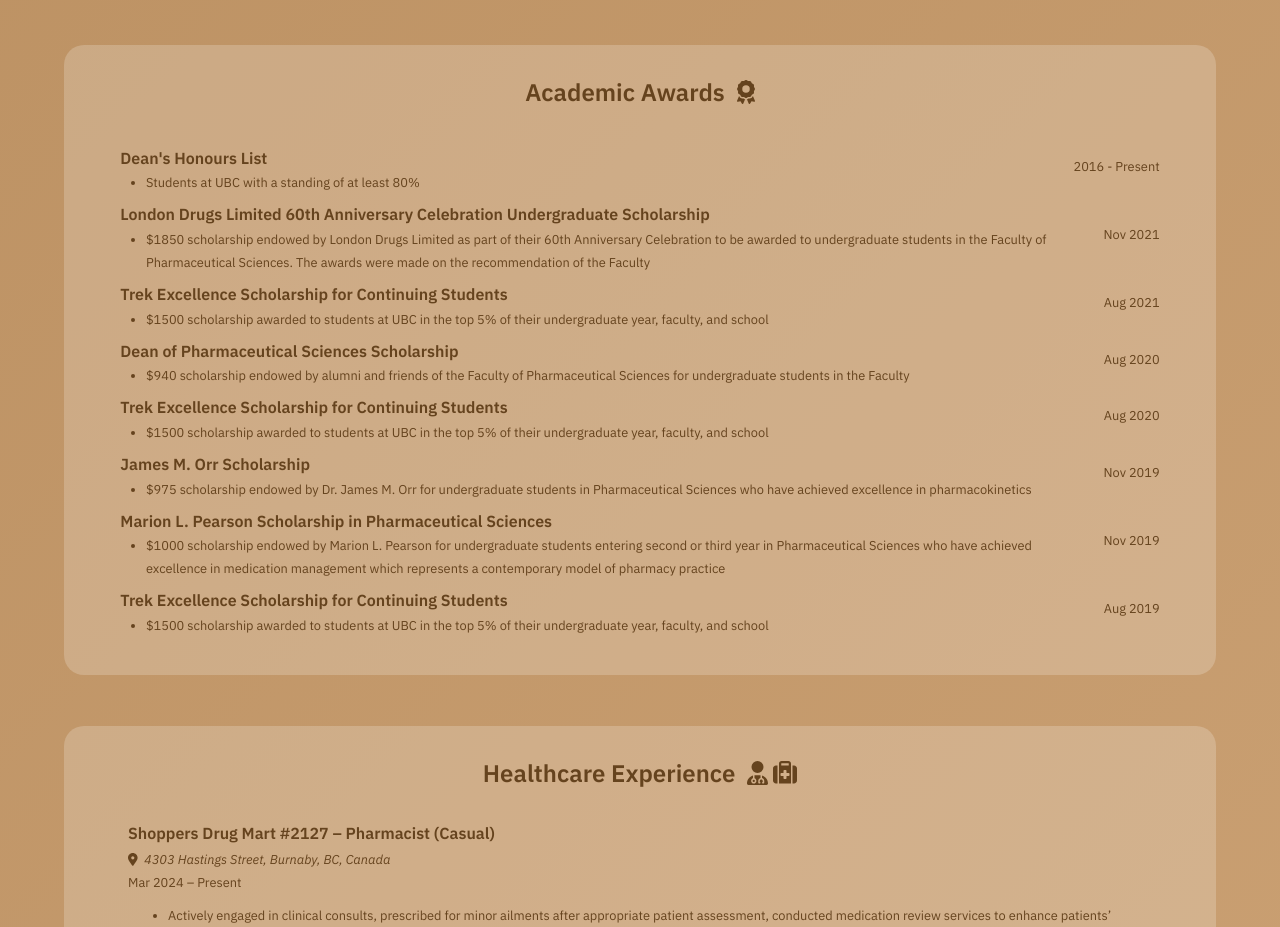
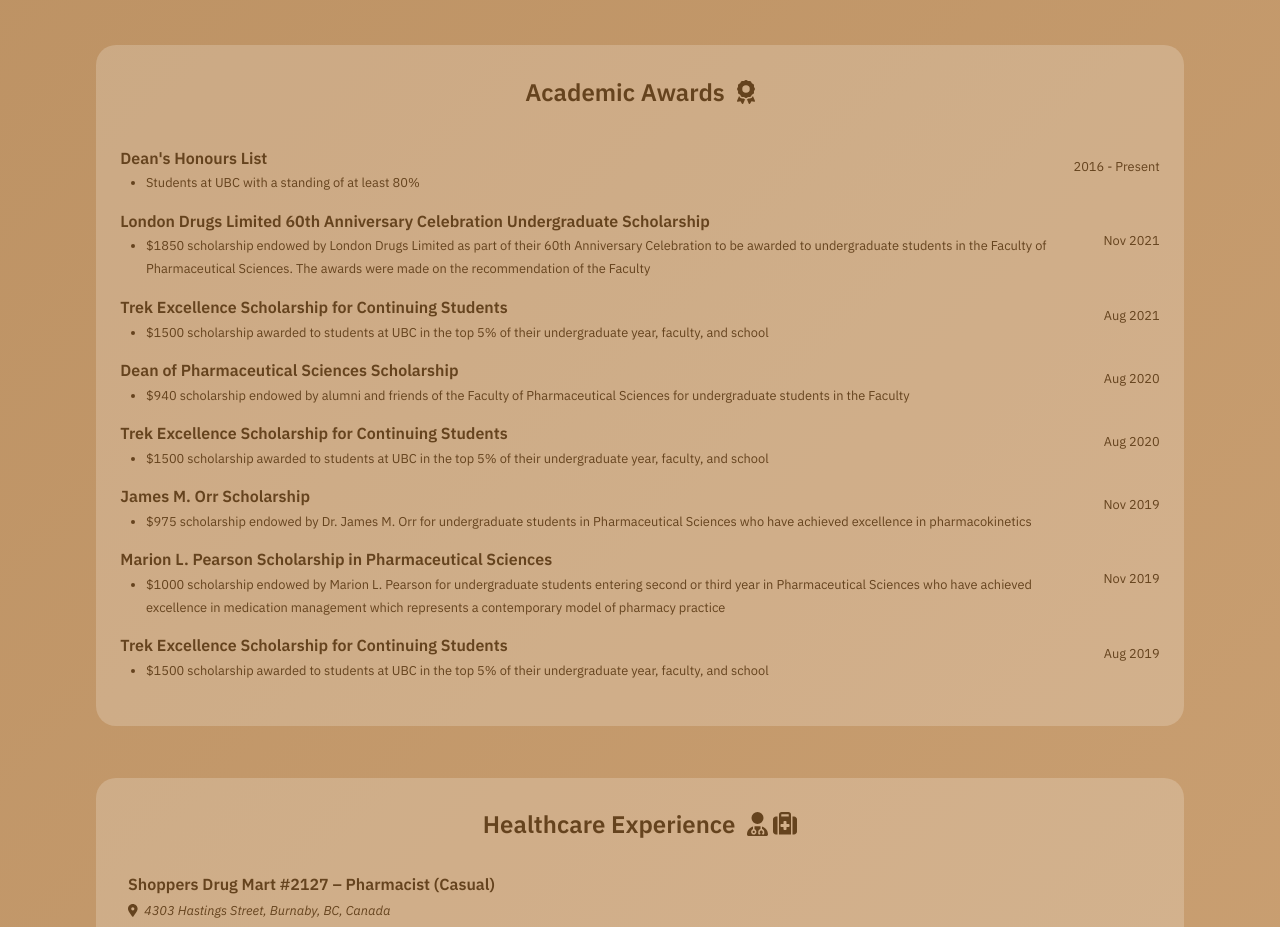
Before and after one commit to steph-xue/portfolio, a React (Vite) app: page /experiences in a window 1280 px wide. Shown: the part 1420-2347 px from the top of the page. Built offline with nearby package versions, Linux system fonts and the light colour scheme.

Commit message:
fix project spacing

```diff
--- a/src/style.scss
+++ b/src/style.scss
@@ -812,7 +812,7 @@ a {
 	flex-direction: column;
 	justify-content: center;
 	align-items: center;
-	width: 82vw;
+	width: 83vw;
 	padding: 2em 2em;
 	margin-top: 2em;
 	margin-bottom: 2em;
@@ -835,7 +835,7 @@ a {
 	flex-direction: column;
 	justify-content: center;
 	align-items: center;
-	width: 82vw;
+	width: 83vw;
 	padding: 2em 2em;
 	margin-top: 2em;
 	margin-bottom: 2em;
@@ -866,7 +866,7 @@ a {
 	flex-direction: column;
 	justify-content: flex-start;
 	align-items: center;
-	width: 70vw;
+	width: 72vw;
 	height: 100%;
 	margin-block: 1em;
 }
@@ -1129,7 +1129,7 @@ a {
 	flex-direction: column;
 	justify-content: center;
 	align-items: center;
-	width: 90vw;
+	width: 85vw;
 	padding: 2em 3em;
 	margin-top: 2em;
 	margin-bottom: 4em;
@@ -1151,7 +1151,7 @@ a {
 	flex-direction: column;
 	justify-content: center;
 	align-items: center;
-	width: 90vw;
+	width: 85vw;
 	padding: 2em 3em;
 	margin-top: 2em;
 	margin-bottom: 4em;
@@ -1385,6 +1385,7 @@ a {
     display: flex;
     align-items: start;
     margin: 0;
+	margin-bottom: 0.5em;
     padding: 0;
     gap: 0.2em;
 }
```
